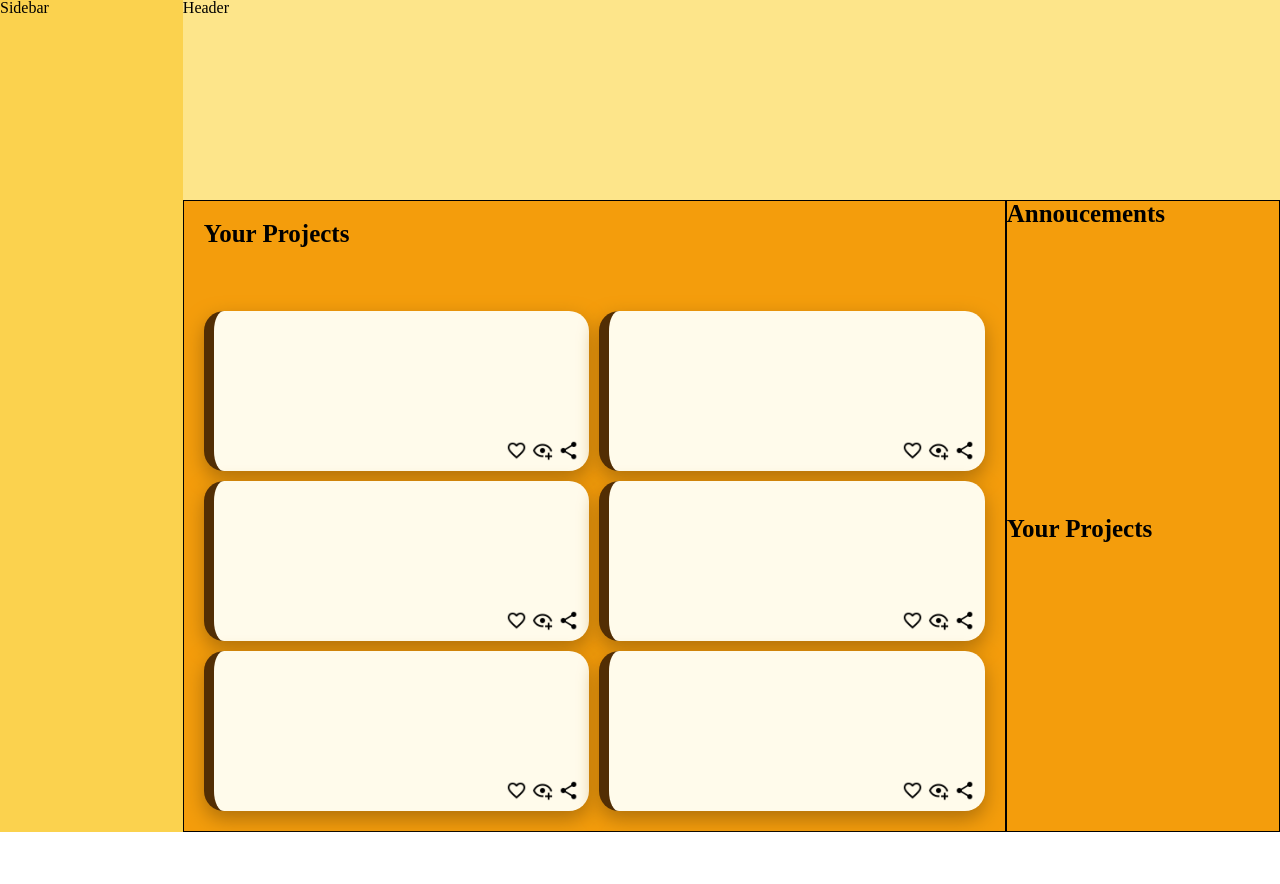
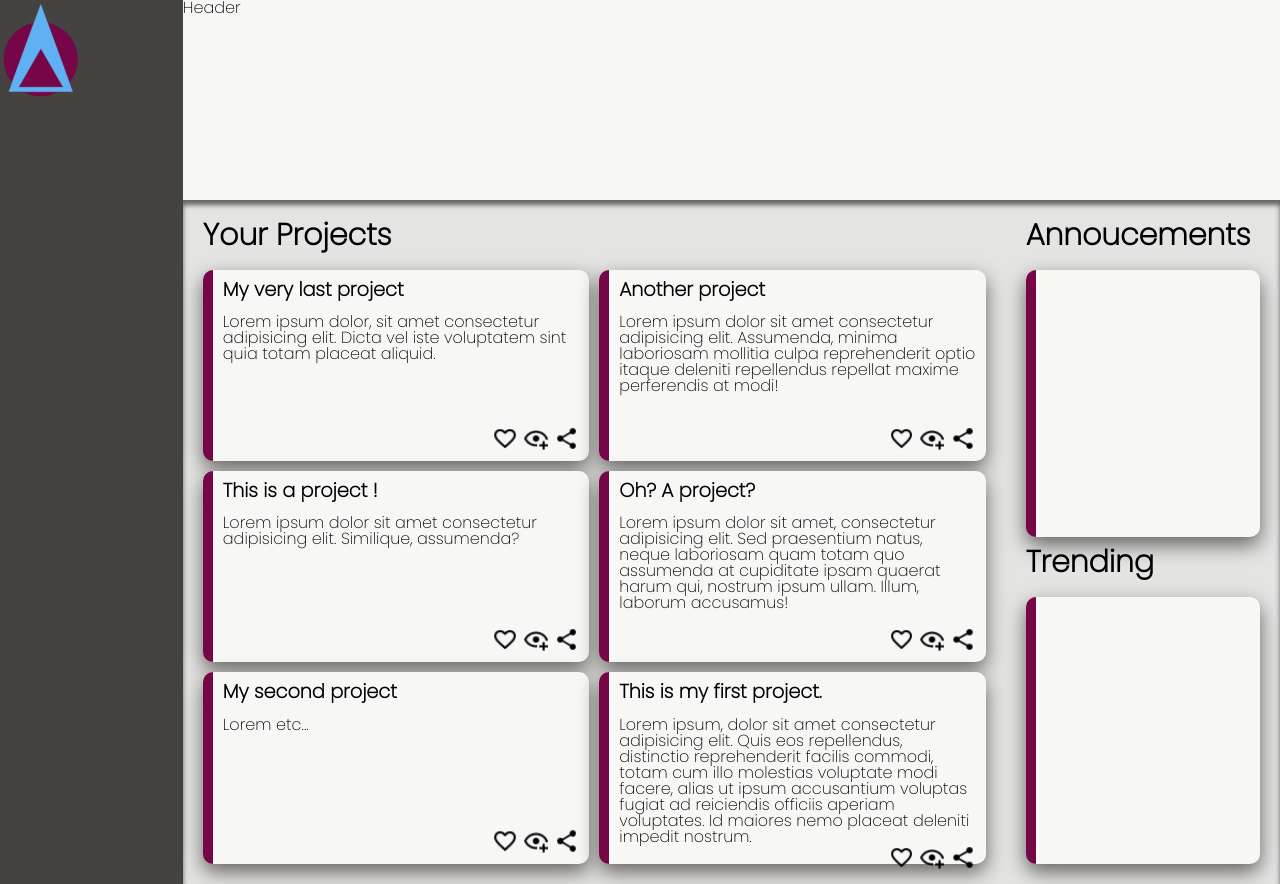
Before and after one commit to eSuardOdin/odin-admin-dashboard, a plain HTML site: page index.html in a window 1280 px wide. Before the commit the page ends 832 px from the top, so only its background shows below. Drawn offline with Linux system fonts and the light colour scheme.

Commit message:
added cards, almost finished body

```diff
--- a/index.html
+++ b/index.html
@@ -4,13 +4,18 @@
     <meta charset="UTF-8">
     <meta http-equiv="X-UA-Compatible" content="IE=edge">
     <meta name="viewport" content="width=device-width, initial-scale=1.0">
+
+    <link href="https://fonts.googleapis.com/css2?family=Montserrat:wght@100&family=Poppins:wght@100;200&family=Ultra&display=swap" rel="stylesheet">
+
     <title>Admin Dashboard</title>
     <link rel="stylesheet" href="style.css">
 </head>
 <body>
     <div class="container">
 
-        <div class="sidebar">Sidebar</div>
+        <div class="sidebar">
+            <img src="./logo.png" alt="logo">
+        </div>
 
         <div class="header">Header</div>
 
@@ -20,8 +25,8 @@
 
                 <p class="top title">Your Projects</p>
                 <div id="card-one" class="card">
-                    <p class="card-title"></p>
-                    <p class="card-text"></p>
+                    <p class="card-title">My very last project</p>
+                    <p class="card-text">Lorem ipsum dolor, sit amet consectetur adipisicing elit. Dicta vel iste voluptatem sint quia totam placeat aliquid.</p>
                     <div class="card-icons">
                         <img src="./icons/heart-outline (1).png" alt="heart">
                         <img src="./icons/eye-plus-outline (1).png" alt="eye">
@@ -30,8 +35,8 @@
                 </div>
 
                 <div id="card-two" class="card">
-                    <p class="card-title"></p>
-                    <p class="card-text"></p>
+                    <p class="card-title">Another project</p>
+                    <p class="card-text">Lorem ipsum dolor sit amet consectetur adipisicing elit. Assumenda, minima laboriosam mollitia culpa reprehenderit optio itaque deleniti repellendus repellat maxime perferendis at modi!</p>
                     <div class="card-icons">
                         <img src="./icons/heart-outline (1).png" alt="heart">
                         <img src="./icons/eye-plus-outline (1).png" alt="eye">
@@ -40,8 +45,8 @@
                 </div>
 
                 <div id="card-three" class="card">
-                    <p class="card-title"></p>
-                    <p class="card-text"></p>
+                    <p class="card-title">This is a project !</p>
+                    <p class="card-text">Lorem ipsum dolor sit amet consectetur adipisicing elit. Similique, assumenda?</p>
                     <div class="card-icons">
                         <img src="./icons/heart-outline (1).png" alt="heart">
                         <img src="./icons/eye-plus-outline (1).png" alt="eye">
@@ -49,8 +54,8 @@
                     </div>
                 </div>
                 <div id="card-four" class="card">
-                    <p class="card-title"></p>
-                    <p class="card-text"></p>
+                    <p class="card-title">Oh? A project?</p>
+                    <p class="card-text">Lorem ipsum dolor sit amet, consectetur adipisicing elit. Sed praesentium natus, neque laboriosam quam totam quo assumenda at cupiditate ipsam quaerat harum qui, nostrum ipsum ullam. Illum, laborum accusamus!</p>
                     <div class="card-icons">
                         <img src="./icons/heart-outline (1).png" alt="heart">
                         <img src="./icons/eye-plus-outline (1).png" alt="eye">
@@ -58,8 +63,8 @@
                     </div>
                 </div>
                 <div id="card-five" class="card">
-                    <p class="card-title"></p>
-                    <p class="card-text"></p>
+                    <p class="card-title">My second project</p>
+                    <p class="card-text">Lorem etc...</p>
                     <div class="card-icons">
                         <img src="./icons/heart-outline (1).png" alt="heart">
                         <img src="./icons/eye-plus-outline (1).png" alt="eye">
@@ -68,8 +73,8 @@
                 </div>
 
                 <div id="card-six" class="card">
-                    <p class="card-title"></p>
-                    <p class="card-text"></p>
+                    <p class="card-title">This is my first project.</p>
+                    <p class="card-text">Lorem ipsum, dolor sit amet consectetur adipisicing elit. Quis eos repellendus, distinctio reprehenderit facilis commodi, totam cum illo molestias voluptate modi facere, alias ut ipsum accusantium voluptas fugiat ad reiciendis officiis aperiam voluptates. Id maiores nemo placeat deleniti impedit nostrum.</p>
                     <div class="card-icons">
                         <img src="./icons/heart-outline (1).png" alt="heart">
                         <img src="./icons/eye-plus-outline (1).png" alt="eye">
@@ -80,7 +85,9 @@
 
             <div class="annoucements">
                 <p class="top title">Annoucements</p>
-                <p class="bottom title">Your Projects</p>
+                <div class="side-card" id="side-one"></div>
+                <div class="side-card" id="side-two"></div>
+                <p class="bottom title">Trending</p>
             </div>
 
         </div>
--- a/style.css
+++ b/style.css
@@ -141,95 +141,135 @@ table {
     grid-template-columns: minmax(180px, 1fr) 6fr;
     grid-template-rows: minmax(200px, 1fr) 6fr;
     height: 100vh;
+    font-family: 'Poppins', sans-serif;
 }
 
 .sidebar {
-    background-color: #fbd24e;
+    background-color: #444341;
     grid-column: 1/2;
     grid-row: 1/3;
 }
 
 .header {
-    background-color: #fde58a;
+    background-color: #f7f7f6;
     grid-column: 2/3;
     grid-row: 1/2;
 }
 
 .body {
-    background-color: #f49d0c;
+    background-color: #e4e4e3;
     grid-column: 2/3;
     grid-row: 2/3;
     display: grid;
     grid-template-columns: 3fr 1fr;
+    box-shadow: inset 0px 5px 5px 0px #666360;
 }
+
 .projects {
     grid-column: 1/2;
-    border: solid black 1px;
     display: grid;
     grid-template-columns: 1fr 1fr;
-    grid-template-rows: 80px 1fr 1fr 1fr;
+    grid-template-rows: 40px 1fr 1fr 1fr;
     gap: 10px;
     padding: 20px;
 }
 
-.card{
-    box-shadow: 0px 8px 20px 0px #AF700A;
-    background-color: #fffbeb;
-    border-radius: 20px;
+.card {
+    box-shadow: 0px 8px 20px 0px #666360;
+    background-color: #f7f7f6;
+    border-radius: 10px;
     min-height: 140px;
     /* overflow: scroll; */
-    border-left: 10px rgb(82, 46, 4) solid;
+    border-left: 10px rgb(117, 6, 71) solid;
     display: grid;
     grid-template-rows: 20% 1fr 15%;
     padding: 10px;
 }
-.card-icons{
+
+.card-title {
+    font-weight: 600;
+    font-size: 1.2rem;
+}
+
+.card-text {}
+
+.card-icons {
     display: flex;
     justify-content: flex-end;
     grid-row: 3/4;
     gap: 5px;
 }
-#card-one{
+
+
+#card-one {
     grid-row: 2/3;
     grid-column: 1/2;
 }
-#card-two{
+
+#card-two {
     grid-row: 2/3;
     grid-column: 2/3;
 }
-#card-three{
+
+#card-three {
     grid-row: 3/4;
     grid-column: 1/2;
 }
-#card-four{
+
+#card-four {
     grid-row: 3/4;
     grid-column: 2/3;
 }
-#card-five{
+
+#card-five {
     grid-row: 4/5;
     grid-column: 1/2;
 }
-#card-six{
+
+#card-six {
     grid-row: 4/5;
     grid-column: 2/3;
 }
 
-
-.annoucements{
-    grid-column: 2/3;
-    display: grid;
-    border: solid black 1px;
-    grid-template-rows: 80px 1fr 80px 1fr;
-}
-.top{
+.top {
     grid-row: 1/2;
     grid-column: 1/-1;
 }
+
 .bottom {
     grid-row: 3/4;
     grid-column: 1/-1;
 }
-.title{
-    font-size: 25px;
+
+.title {
+    font-size: 30px;
     font-weight: 700;
 }
+
+.annoucements {
+    grid-column: 2/3;
+    display: grid;
+    grid-template-rows: 40px 1fr 40px 1fr;
+    padding: 20px;
+    gap: 10px;
+}
+
+.side-card {
+    box-shadow: 0px 8px 20px 0px #666360;
+    background-color: #f7f7f6;
+    border-radius: 10px;
+    min-height: 140px;
+    /* overflow: scroll; */
+    border-left: 10px rgb(117, 6, 71) solid;
+    display: grid;
+    grid-template-rows: 20% 1fr 15%;
+    padding: 10px;
+}
+
+#side-one {
+    grid-row: 2/3;
+}
+
+#side-two {
+    grid-row: 4/5;
+}
```
Also changed, not shown: LogoMakr-50ShaX.png (added), logo.png (added), logo2.png (added).
